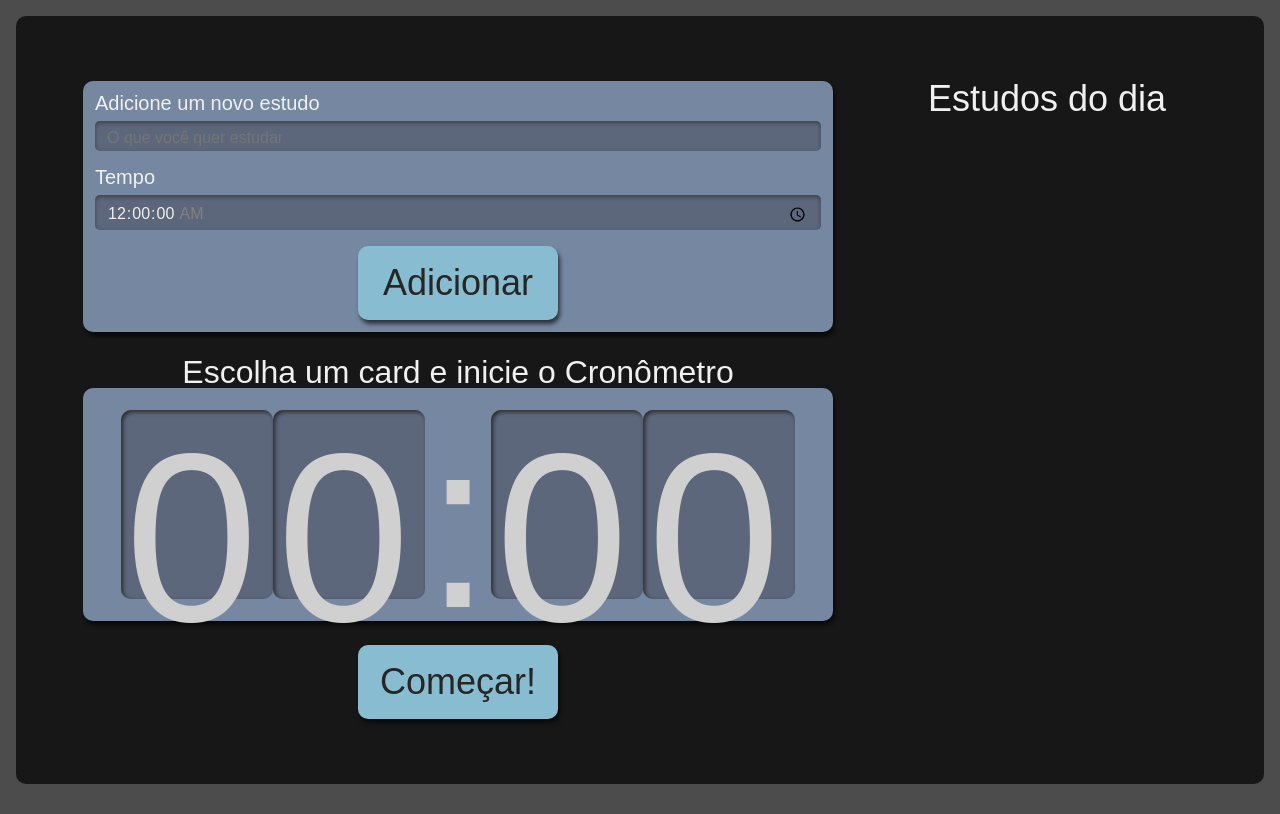
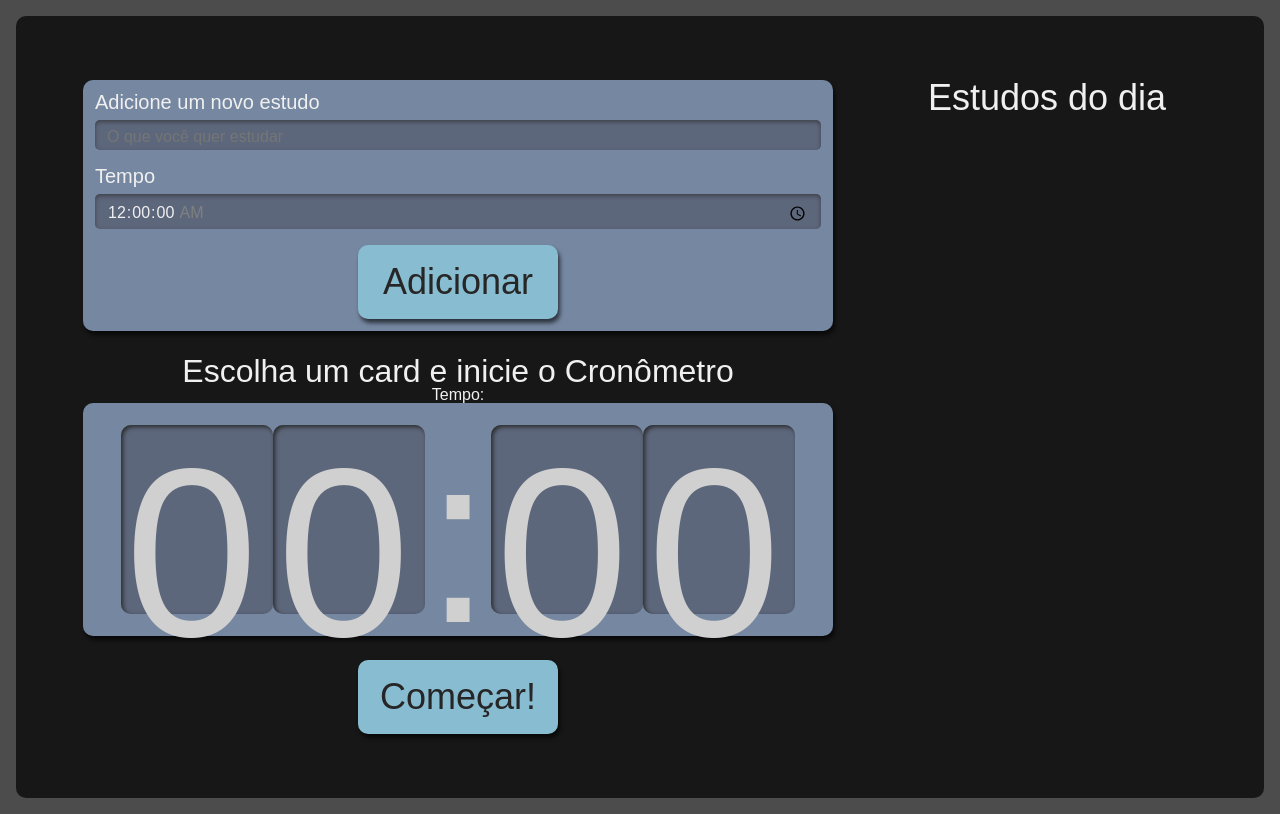
Before and after one commit to fernandiego/ReactTypescript, a React (Create React App) app in the folder react-typescript-alura/: page / in a window 1280 px wide. Built offline with nearby package versions, Linux system fonts and the light colour scheme.

Commit message:
Projeto próximo de ser finalizado

```diff
--- a/react-typescript-alura/src/App.tsx
+++ b/react-typescript-alura/src/App.tsx
@@ -23,7 +23,7 @@
             <Lista
                 tarefas={tarefas}
                 selecionaTarefa={selecionaTarefa}/>
-            <Cronometro/>
+            <Cronometro selecionado={selecionado}/>
         </div>
     );
 }
--- /dev/null
+++ b/react-typescript-alura/src/common/utils/time.ts
@@ -0,0 +1,6 @@
+export function tempoParaSegundos(tempo: string) {
+    const [horas = '0', minutos = '0', segundos = '0'] = tempo.split(":")
+    const horasEmSegundos = Number(horas) * 3600
+    const minutosEmSegundos = Number(minutos) * 60
+    return horasEmSegundos + minutosEmSegundos + Number(segundos)
+}
--- a/react-typescript-alura/src/components/Cronometro/index.tsx
+++ b/react-typescript-alura/src/components/Cronometro/index.tsx
@@ -1,13 +1,25 @@
 import Botao from "../Botao";
 import Relogio from "./Relogio";
 import style from './Cronometro.module.scss';
+import {tempoParaSegundos} from "../../common/utils/time";
+import {ITarefa} from "../../types/tarefas";
+import {useState} from "react";
 
-export default function Cronometro() {
+interface Props {
+    selecionado: ITarefa | undefined
+}
+
+export default function Cronometro({selecionado}: Props) {
+    const [tempo, setTempo] = useState<number>();
+    if(selecionado?.tempo) {
+        setTempo(tempoParaSegundos(selecionado.tempo));
+    }
     return (
         <div className={style.cronometro}>
             <p className={style.titulo}>Escolha um card e inicie o Cronômetro</p>
+            Tempo: {tempo}
             <div className={style.relogioWrapper}>
-        <Relogio />
+                <Relogio/>
             </div>
             <Botao>
                 Começar!
```
Lines whose indentation alone changed are shown as unchanged.
